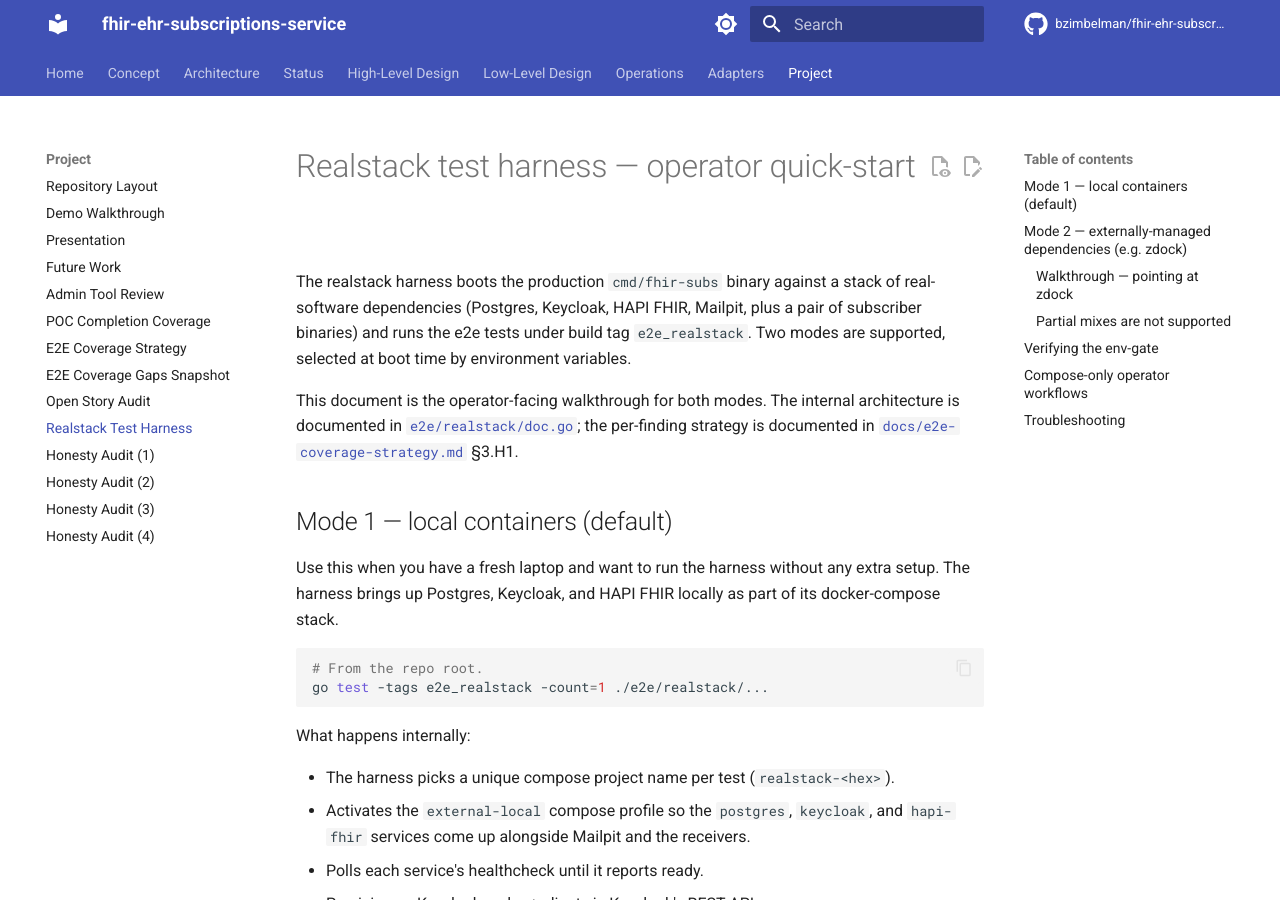
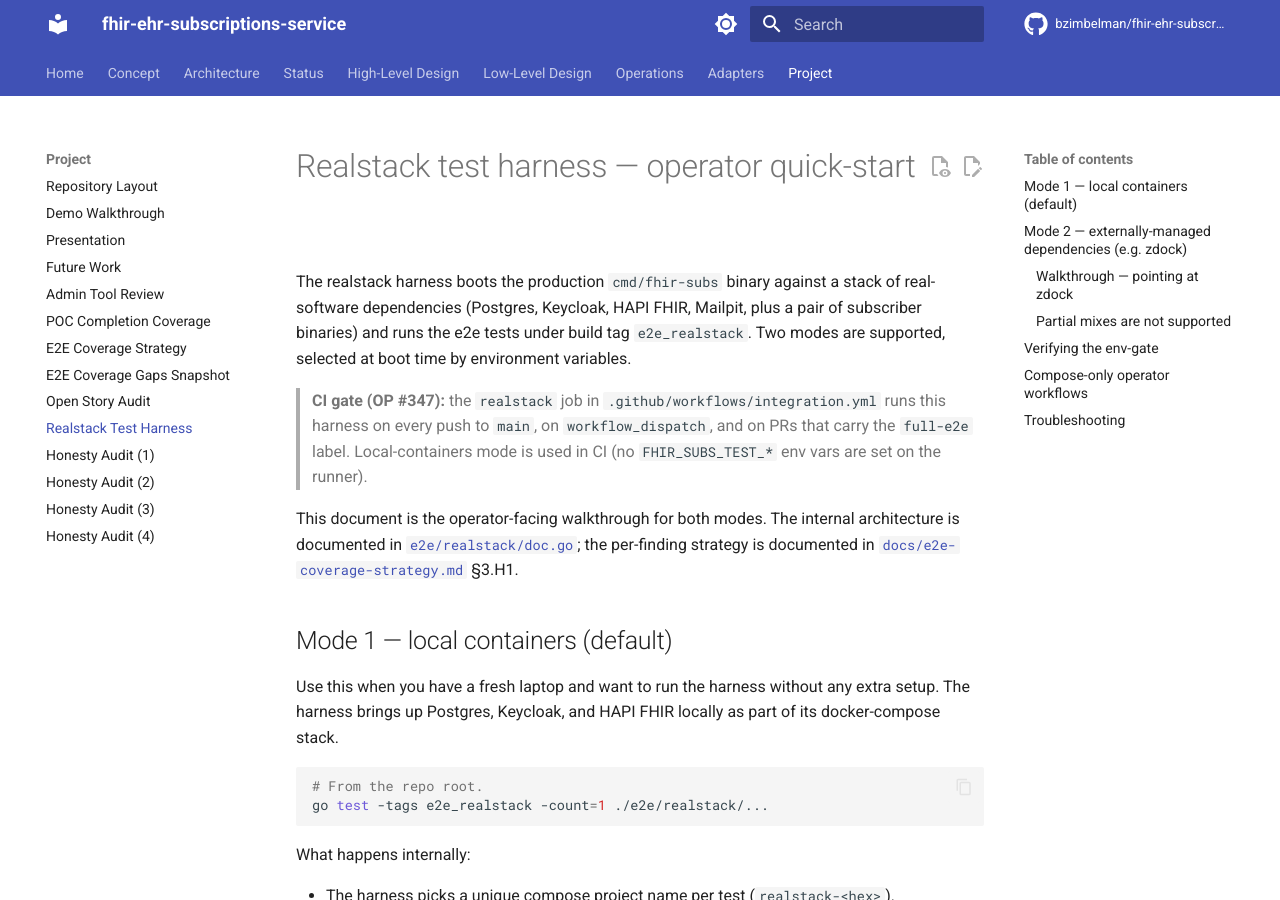
Before and after one commit to bzimbelman/fhir-ehr-subscriptions-service, an MkDocs documentation site: the page built from docs/test-harness-realstack.md, in a window 1280 px wide and 900 px high. Built offline with MkDocs 1.6.1 and Material for MkDocs 9.7.7, drawn with Linux system fonts in a browser that asks for light colours; comment, search, counter and statistics services are not loaded.

Commit message:
OP #347: wire realstack into integration.yml as a CI gate
After #344/#345/#346 the realstack harness boots the production binary
against real Postgres/Keycloak/HAPI/Mailpit + the consolidated
test-receivers image, and the harness env-gates the externals so a
clean `ubuntu-latest` runner can use the local-containers profile with
no proxy/CA workarounds.

Add a `realstack` job that mirrors the existing `e2e` job's gating
(push to main, workflow_dispatch, or `full-e2e`-labeled PRs), with a
60-minute timeout and a 50-minute go-test deadline to leave headroom
over the per-test ~30-60s compose boot.

Also note in docs/test-harness-realstack.md that realstack is now a
merge gate.

Closes OP #347.

```diff
--- a/docs/test-harness-realstack.md
+++ b/docs/test-harness-realstack.md
@@ -11,6 +11,12 @@
 HAPI FHIR, Mailpit, plus a pair of subscriber binaries) and runs the
 e2e tests under build tag `e2e_realstack`. Two modes are supported,
 selected at boot time by environment variables.
+
+> **CI gate (OP #347):** the `realstack` job in
+> `.github/workflows/integration.yml` runs this harness on every push
+> to `main`, on `workflow_dispatch`, and on PRs that carry the
+> `full-e2e` label. Local-containers mode is used in CI (no
+> `FHIR_SUBS_TEST_*` env vars are set on the runner).
 
 This document is the operator-facing walkthrough for both modes. The
 internal architecture is documented in
```
Also changed, not shown: 1 other file.
